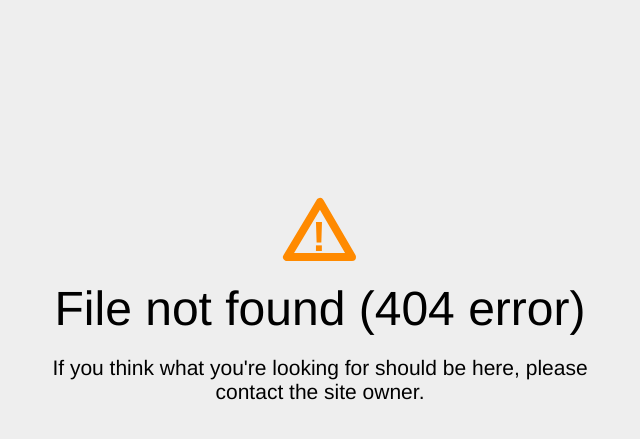
After one commit to revanorion/CodeWarriors, a PHP site: page /404.html in a window 1280 px wide. The commit adds this page. Shown: the top 439 px of the page, without its empty margins (320-960 px from the left). Run offline with PHP 8.4, Linux system fonts and the light colour scheme.

Commit message:
Minor Fixes

```diff
--- /dev/null
+++ b/404.html
@@ -0,0 +1,86 @@
+
+<!DOCTYPE html>
+<html>
+<head>
+<title>File Not Found</title>
+<meta http-equiv="content-type" content="text/html; charset=utf-8" >
+<meta name="viewport" content="width=device-width, initial-scale=1.0">
+<style type="text/css">
+body {
+  background-color: #eee;
+}
+
+body, h1, p {
+  font-family: "Helvetica Neue", "Segoe UI", Segoe, Helvetica, Arial, "Lucida Grande", sans-serif;
+  font-weight: normal;
+  margin: 0;
+  padding: 0;
+  text-align: center;
+}
+
+.container {
+  margin-left:  auto;
+  margin-right:  auto;
+  margin-top: 177px;
+  max-width: 1170px;
+  padding-right: 15px;
+  padding-left: 15px;
+}
+
+.row:before, .row:after {
+  display: table;
+  content: " ";
+}
+
+.col-md-6 {
+  width: 50%;
+}
+
+.col-md-push-3 {
+  margin-left: 25%;
+}
+
+h1 {
+  font-size: 48px;
+  font-weight: 300;
+  margin: 0 0 20px 0;
+}
+
+.lead {
+  font-size: 21px;
+  font-weight: 200;
+  margin-bottom: 20px;
+}
+
+p {
+  margin: 0 0 10px;
+}
+
+a {
+  color: #3282e6;
+  text-decoration: none;
+}
+</style>
+</head>
+
+<body>
+<div class="container text-center" id="error">
+  <svg height="100" width="100">
+    <polygon points="50,25 17,80 82,80" stroke-linejoin="round" style="fill:none;stroke:#ff8a00;stroke-width:8" />
+    <text x="42" y="74" fill="#ff8a00" font-family="sans-serif" font-weight="900" font-size="42px">!</text>
+  </svg>
+ <div class="row">
+    <div class="col-md-12">
+      <div class="main-icon text-warning"><span class="uxicon uxicon-alert"></span></div>
+        <h1>File not found (404 error)</h1>
+    </div>
+  </div>
+  <div class="row">
+    <div class="col-md-6 col-md-push-3">
+      <p class="lead">If you think what you're looking for should be here, please contact the site owner.</p>
+    </div>
+  </div>
+</div>
+
+</body>
+</html>
--- a/Controllers/logout.php
+++ b/Controllers/logout.php
@@ -1,7 +1,7 @@
 <?php
 session_start(); //start session
-unset($_SESSION["user_name"]); //deletes the session
-$url = "index.php";
+unset($_SESSION["login_user"]); //deletes the session
+$url = "http://fauresidencyapp.byethost9.com";
 if(isset($_GET["session_expired"])) { //sends user to the main page
 	$url .= "?session_expired=1" . $_GET["session_expired"];
 }
--- a/Controllers/portal.php
+++ b/Controllers/portal.php
@@ -50,7 +50,7 @@ function loginUser($znumber, $password){
         $row = mysqli_fetch_assoc($result);
         if(password_verify($password, $row["PASSWORD"])){
             //this will store the session vars
-            $_SESSION["login_user_znum"] = $znumber;
+//            $_SESSION["login_user_znum"] = $znumber;
             $_SESSION["login_user"] = $row["USER_SEQ"];
             echo "your in".$_SESSION["login_user"];
         }
--- a/Views/Home/index.php
+++ b/Views/Home/index.php
@@ -50,8 +50,9 @@
                     </a>
                 </div>
             </div>
+            <br>
             <div class="row">
-                <div class="col-md-12 text-center"> ! Please be sure to read the Getting Started guide below before starting an application </div>
+                <div class="col-md-12 text-center"> Please be sure to read the Getting Started guide below before starting an application </div>
             </div>
             <div class="row">
                 <div class="col-md-12 text-center">
```
Also changed, not shown: 4 other files.
